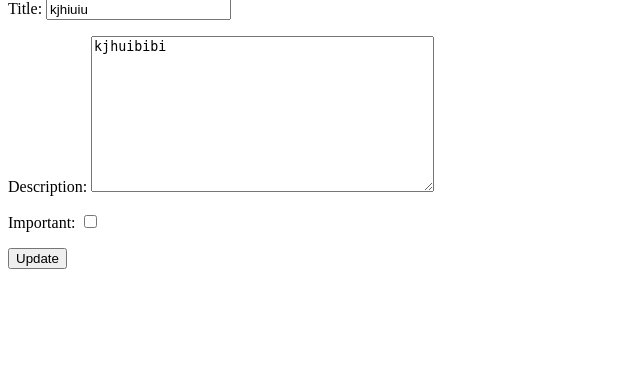
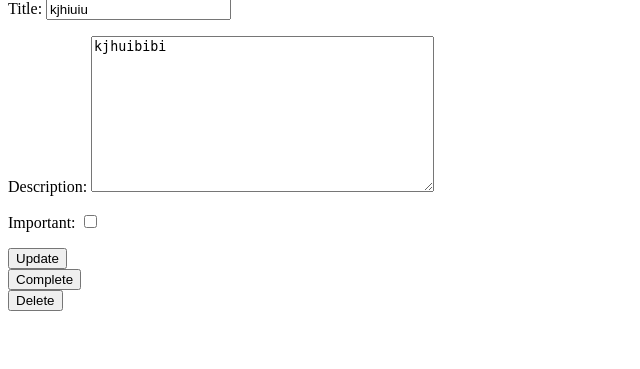
Before and after one commit to LeandroJacomeR/django-crud-auth, a Django app: page /tasks/2 in a window 1280 px wide. Shown: the part 169-538 px from the top of the page, without its empty margins (0-640 px from the left). Run offline with Django 4.2, Linux system fonts and the light colour scheme; a user stored in the database is signed in; data comes from the database, SQL or seed files in the repository; both versions use the stored data as it was after the commit.

Commit message:
Actializar, completar y eliminar tareas

```diff
--- a/tasks/templates/create_task.html
+++ b/tasks/templates/create_task.html
@@ -6,7 +6,7 @@
 
 {{error}}
 
-<form action="/tasks/create" method="POST">
+<form action="/tasks/create/" method="POST">
     {% csrf_token %}
 
     {{form.as_p}}
--- a/tasks/templates/task_detail.html
+++ b/tasks/templates/task_detail.html
@@ -11,4 +11,18 @@
         </button>
     </form>
 
+    <form action="{% url 'complete_task' task.id %}" method="POST">
+        {% csrf_token %}
+        <button>
+            Complete
+        </button>
+    </form>
+
+    <form action="{% url 'delete_task' task.id %}" method="POST">
+        {% csrf_token %}
+        <button>
+            Delete
+        </button>
+    </form>
+
 {% endblock %}
--- a/tasks/templates/tasks.html
+++ b/tasks/templates/tasks.html
@@ -1,7 +1,7 @@
 {% extends 'base.html' %}
 
 {% block content %}
-<h1>Tasks</h1>
+<h1>Tasks pending</h1>
 
 <ul>
     {% for task in tasks %}
--- a/tasks/urls.py
+++ b/tasks/urls.py
@@ -7,6 +7,8 @@ urlpatterns = [
     path('tasks/', views.task, name='tasks'),
     path('tasks/create/', views.create_task, name='create_task'),
     path('tasks/<int:id>', views.task_detail, name='task_detail'),
+    path('tasks/<int:id>/complete', views.complete_task, name='complete_task'),
+    path('tasks/<int:id>/delete', views.delete_task, name='delete_task'),
     path('logout/', views.signout, name='logout'),
     path('signin/', views.signin, name='signin'),
 ]
--- a/tasks/views.py
+++ b/tasks/views.py
@@ -5,6 +5,7 @@ from django.contrib.auth import login, logout, authenticate
 from django.db import IntegrityError
 from .form import TaskForm
 from .models import Tasks
+from django.utils import timezone
 
 
 def home(request):
@@ -80,6 +81,19 @@ def task_detail(request, id):
                 'error': 'Error updating task',
                 })
 
+def complete_task(request, id):
+    task = get_object_or_404(Tasks, pk=id, user=request.user)
+    if request.method == 'POST':
+        task.datecompleted = timezone.now()
+        task.save()
+        return redirect('tasks')
+
+def delete_task(request, id):
+    task = get_object_or_404(Tasks, pk=id, user=request.user)
+    if request.method == 'POST':
+        task.delete()
+        return redirect('tasks')
+
 def signout(request):
     logout(request)
     return redirect('home')
```
Also changed, not shown: db.sqlite3.
